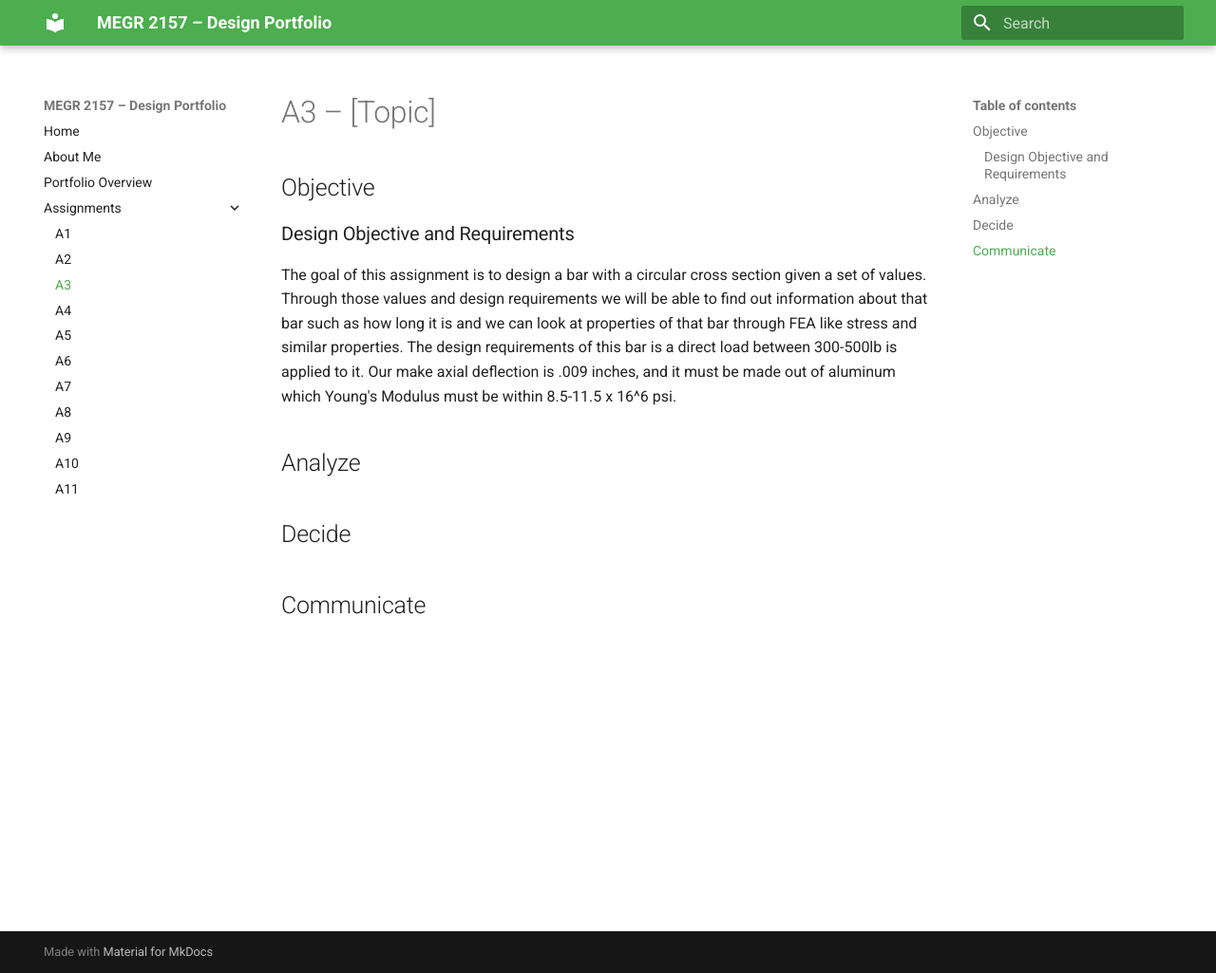
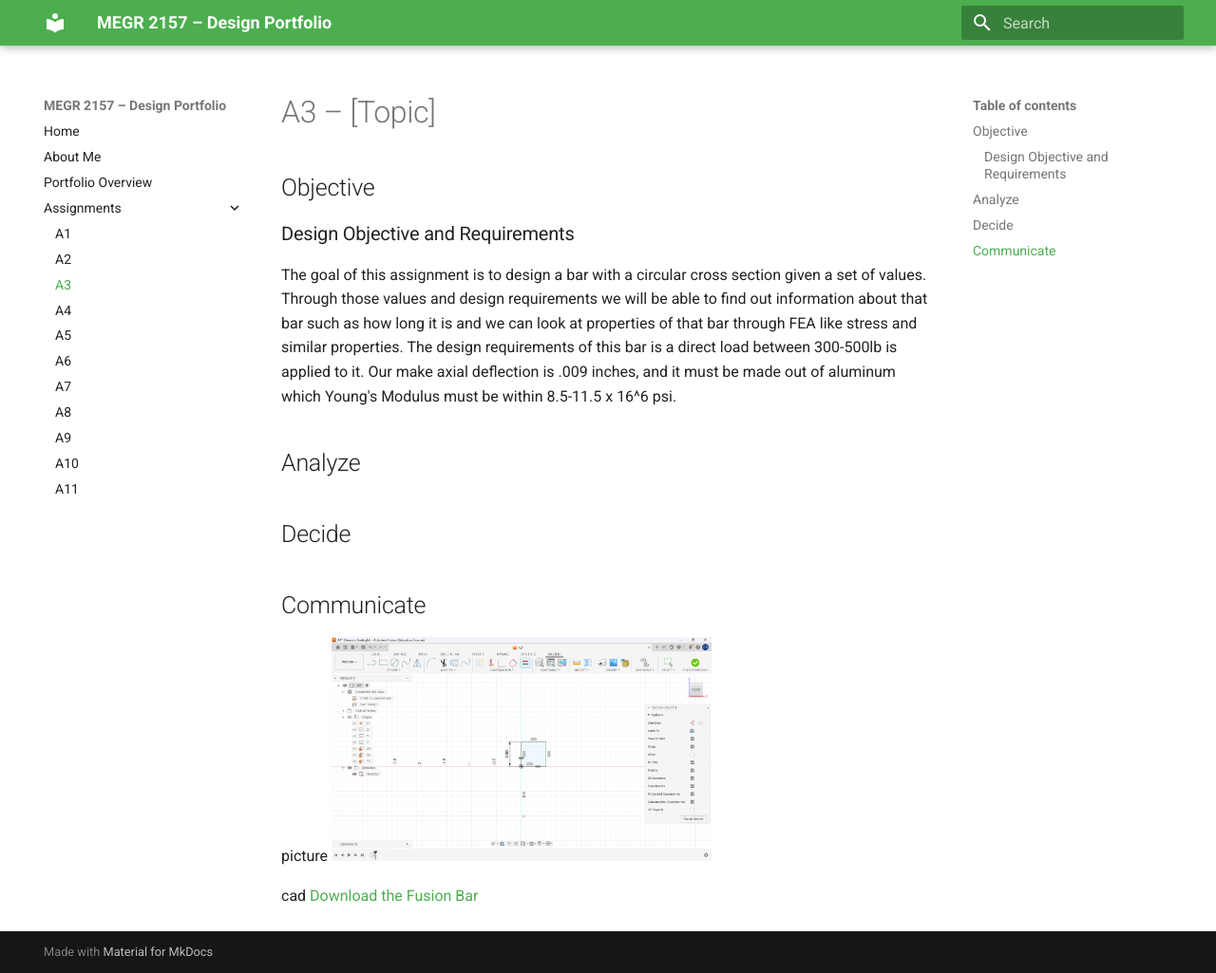
Before and after one commit to Greyson-Boatright/design-projects-portfolio, an MkDocs documentation site: the page built from docs/assignments/A03/index.md, in a window 1280 px wide and 1025 px high. Shown: the whole window at 95% size. Built offline with MkDocs 1.6.1 and Material for MkDocs 9.7.7, drawn with Linux system fonts in a browser that asks for light colours.

Commit message:
Update A03 index with image and download link
Added image and download link for Fusion Bar in A03.

```diff
--- a/docs/assignments/A03/index.md
+++ b/docs/assignments/A03/index.md
@@ -11,3 +11,9 @@ The goal of this assignment is to design a bar with a circular cross section giv
 
 
 ## Communicate
+
+picture
+<img src="a3-1.png" alt="initial design" width="400">
+
+cad
+[Download the Fusion Bar](./A3.f3d)
```
